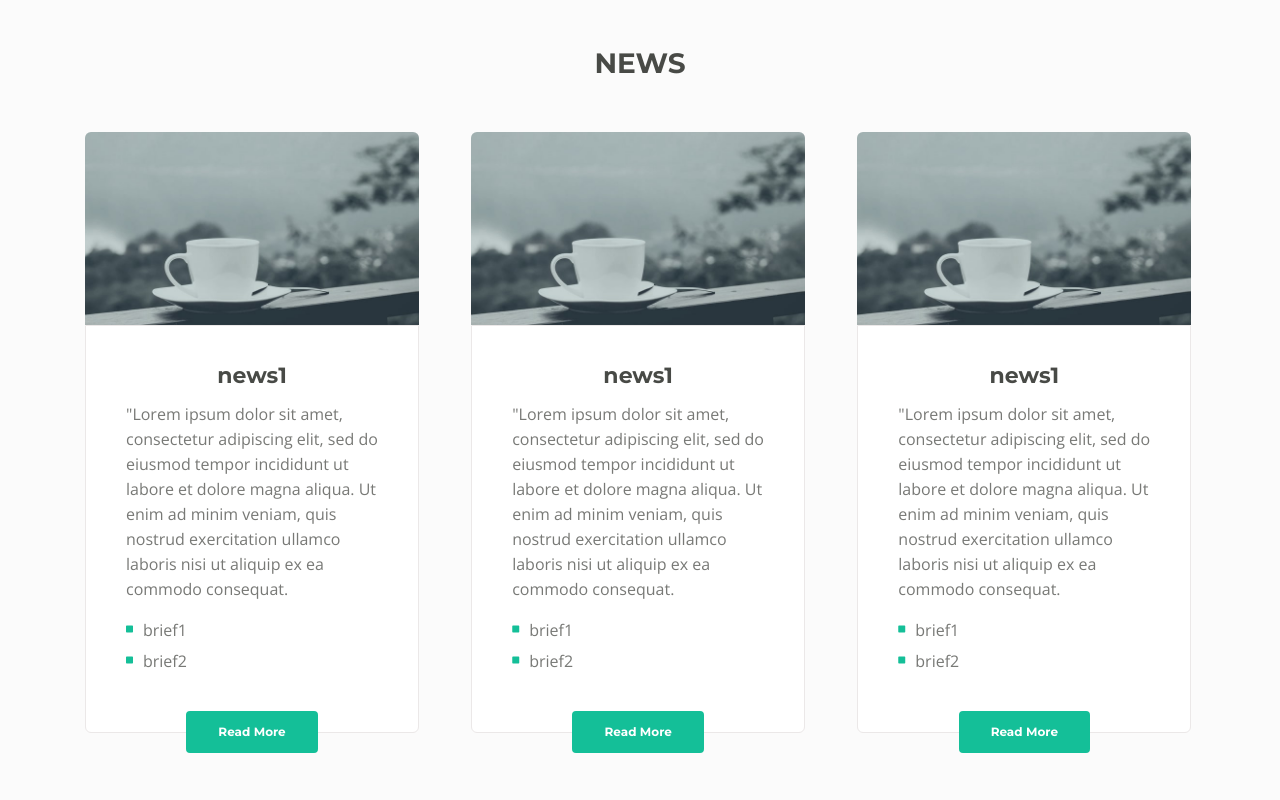
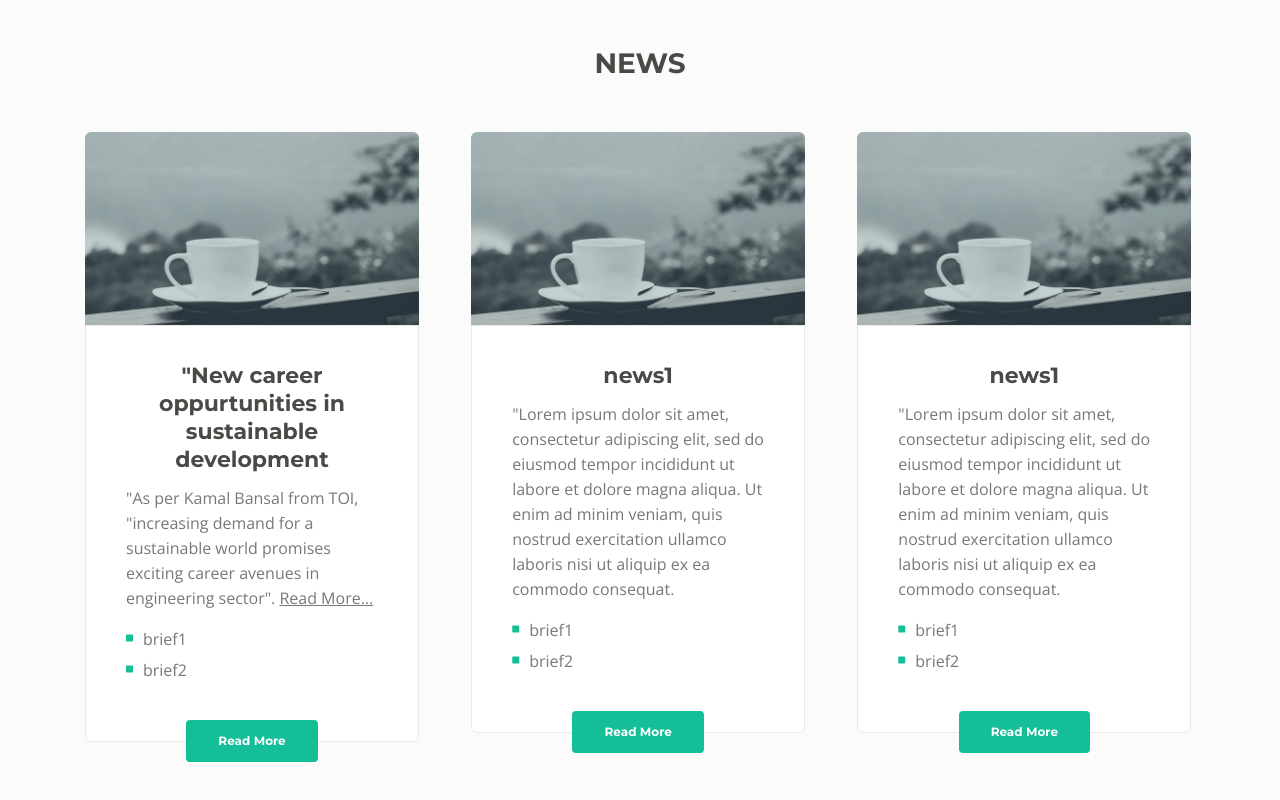
Before and after one commit to muskaan712/-hackoracy, a plain HTML site: page index.html in a window 1280 px wide. Shown: the part 1908-2708 px from the top of the page. Drawn offline with nearby package versions, Linux system fonts and the light colour scheme.

Commit message:
change 1
updating and linking news 1

```diff
--- a/index.html
+++ b/index.html
@@ -133,7 +133,7 @@
                     <div class="text-container">
 
                         <h2>Our Project</h2>
-                        <p>"Lorem ipsum dolor sit amet, consectetur adipiscing elit, sed do eiusmod tempor incididunt ut labore et dolore magna aliqua. Ut enim ad minim veniam, quis nostrud exercitation ullamco laboris nisi ut aliquip ex ea commodo consequat. Duis aute irure dolor in reprehenderit in voluptate velit esse cillum dolore eu fugiat nulla pariatur. Excepteur sint occaecat cupidatat non proident, sunt in culpa qui officia deserunt mollit anim id est laborum."</p>
+                        <p>"Vitality Green is a platform to learn about sustainable technologies and climate change in India. It provides firms a self reliant approach to maintain and monitor their carbon footprint records."</p>
 
 
                     </div> <!-- end of text-container -->
@@ -218,8 +218,9 @@
                             <img class="img-fluid" src="images/services-1.jpg" alt="alternative">
                         </div>
                         <div class="card-body">
-                            <h3 class="card-title">news1</h3>
-                            <p>"Lorem ipsum dolor sit amet, consectetur adipiscing elit, sed do eiusmod tempor incididunt ut labore et dolore magna aliqua. Ut enim ad minim veniam, quis nostrud exercitation ullamco laboris nisi ut aliquip ex ea commodo consequat.</p>
+                            <h3 class="card-title">"New career oppurtunities in sustainable development</h3>
+                            <p>"As per Kamal Bansal from TOI, "increasing demand for a sustainable world promises exciting career avenues in engineering sector".
+				<a href="https://www.tribuneindia.com/news/jobs&careers/increasing-demand-for-a-sustainable-world-promises-exciting-career-avenues-in-engineering-sector-163947">Read More...</a> </p>
                             <ul class="list-unstyled li-space-lg">
                                 <li class="media">
                                     <i class="fas fa-square"></i>
```
